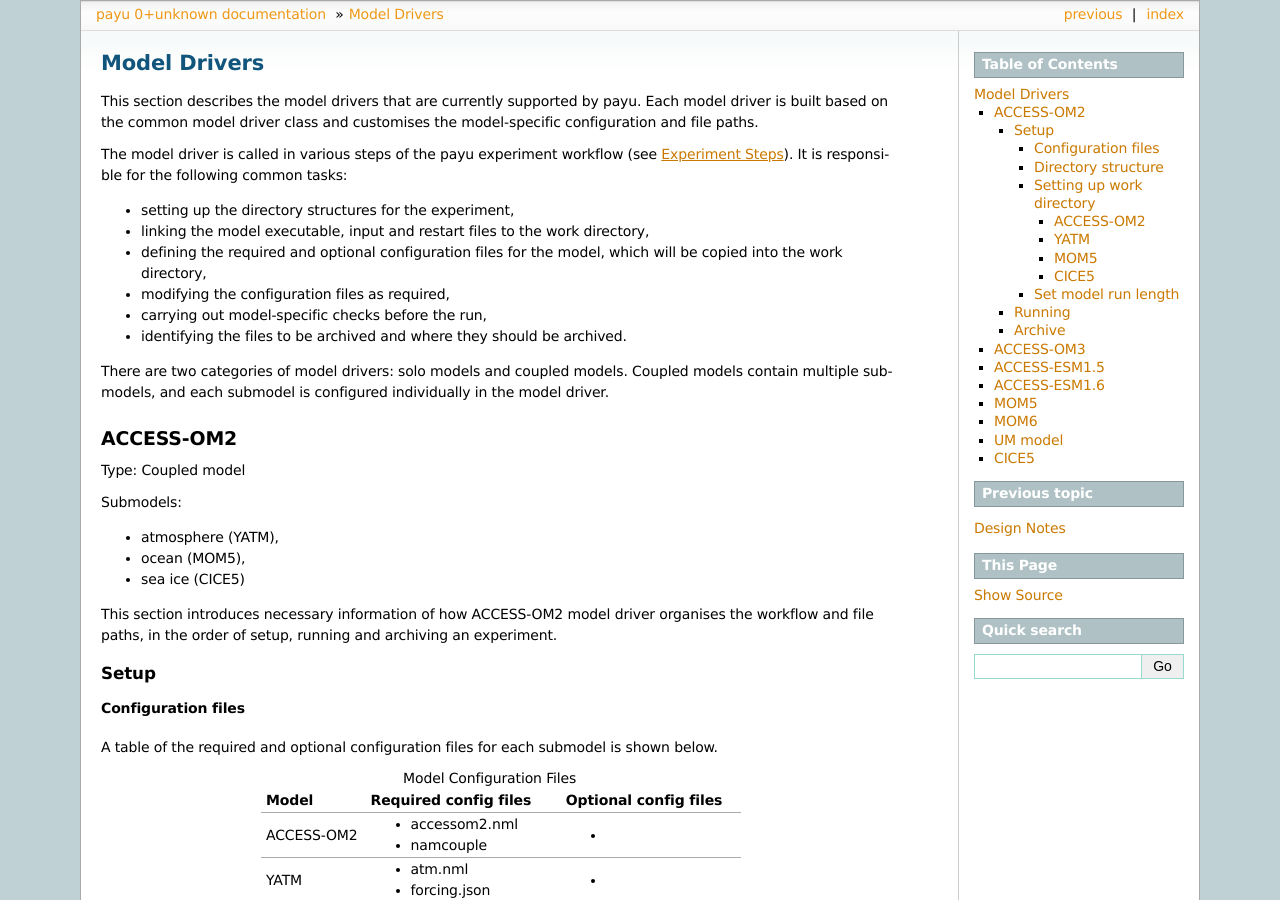
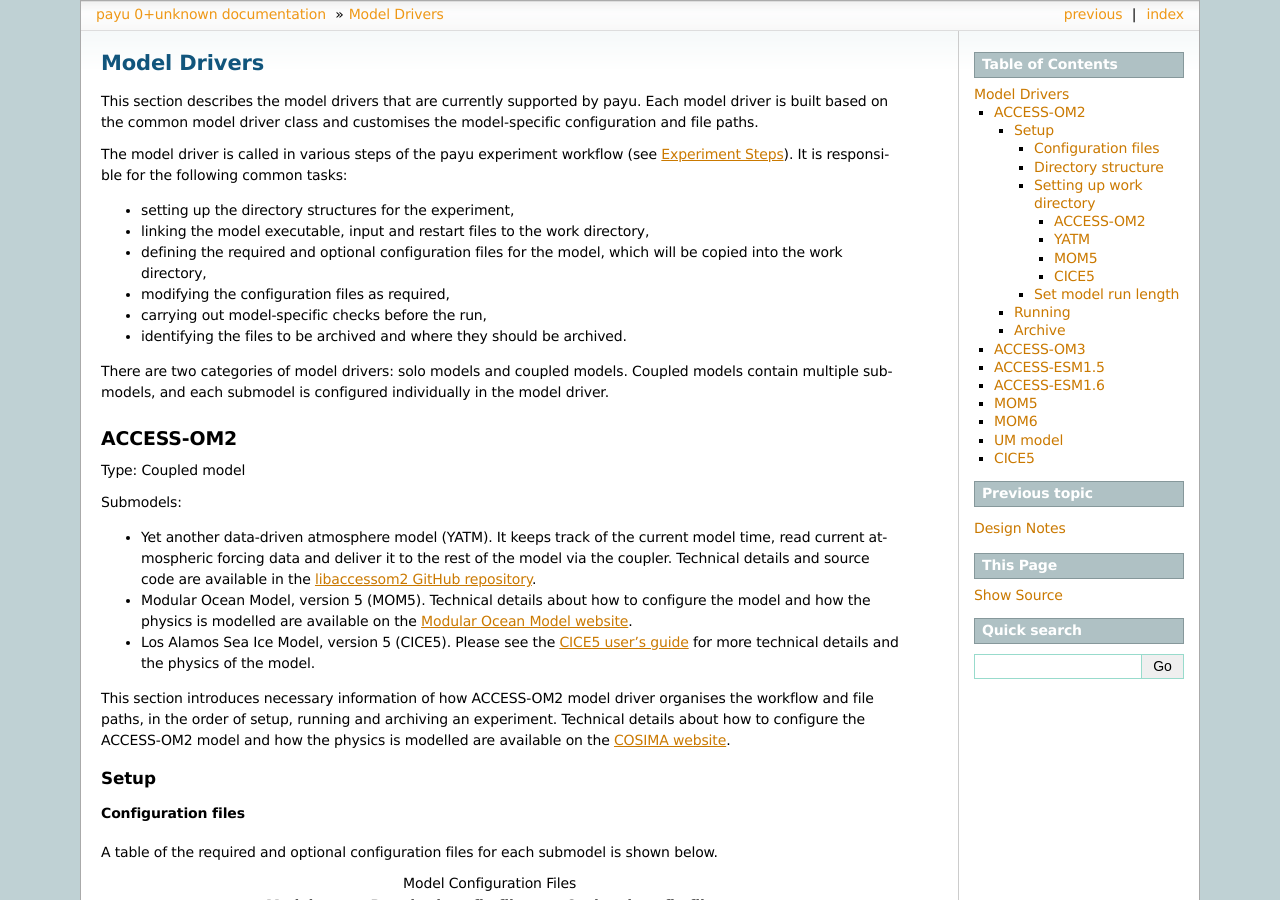
Before and after one commit to payu-org/payu, a Sphinx documentation site: the page built from docs/source/models.rst, in a window 1280 px wide and 900 px high. Built offline with Sphinx 7.4.7, drawn with Linux system fonts in a browser that asks for light colours.

Commit message:
Add link to documentations.

```diff
--- a/docs/source/models.rst
+++ b/docs/source/models.rst
@@ -29,12 +29,22 @@ Type: Coupled model
 
 Submodels:
 
-- atmosphere (YATM),
-- ocean (MOM5),
-- sea ice (CICE5)
+- Yet another data-driven atmosphere model (YATM). It keeps track of the current model time,
+  read current atmospheric forcing data and deliver it to the rest of the model via the coupler.
+  Technical details and source code are available in the
+  `libaccessom2 GitHub repository <https://github.com/ACCESS-NRI/libaccessom2>`_.
+- Modular Ocean Model, version 5 (MOM5). Technical details about how to configure the model and
+  how the physics is modelled are available on the
+  `Modular Ocean Model website <https://mom-ocean.github.io>`_.
+- Los Alamos Sea Ice Model, version 5 (CICE5). Please see the
+  `CICE5 user's guide <https://cesmcice.readthedocs.io/en/latest/>`_
+  for more technical details and the physics of the model.
 
 This section introduces necessary information of how ACCESS-OM2 model driver organises the workflow and file paths,
 in the order of setup, running and archiving an experiment.
+Technical details about how to configure the ACCESS-OM2 model and how the physics
+is modelled are available on the
+`COSIMA website <https://cosima.org.au/index.php/models/access-om2/>`_.
 
 
 Setup
```
